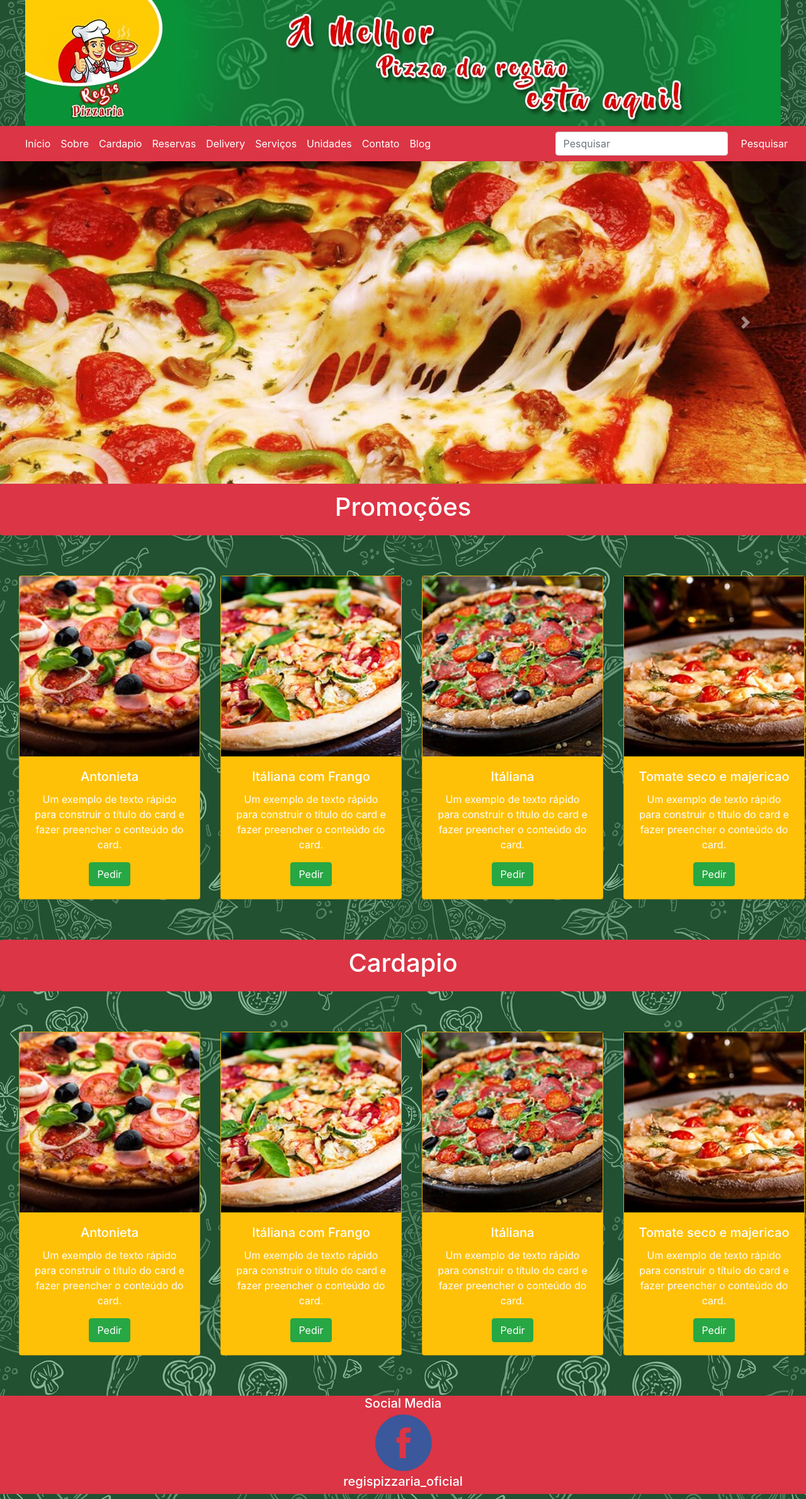
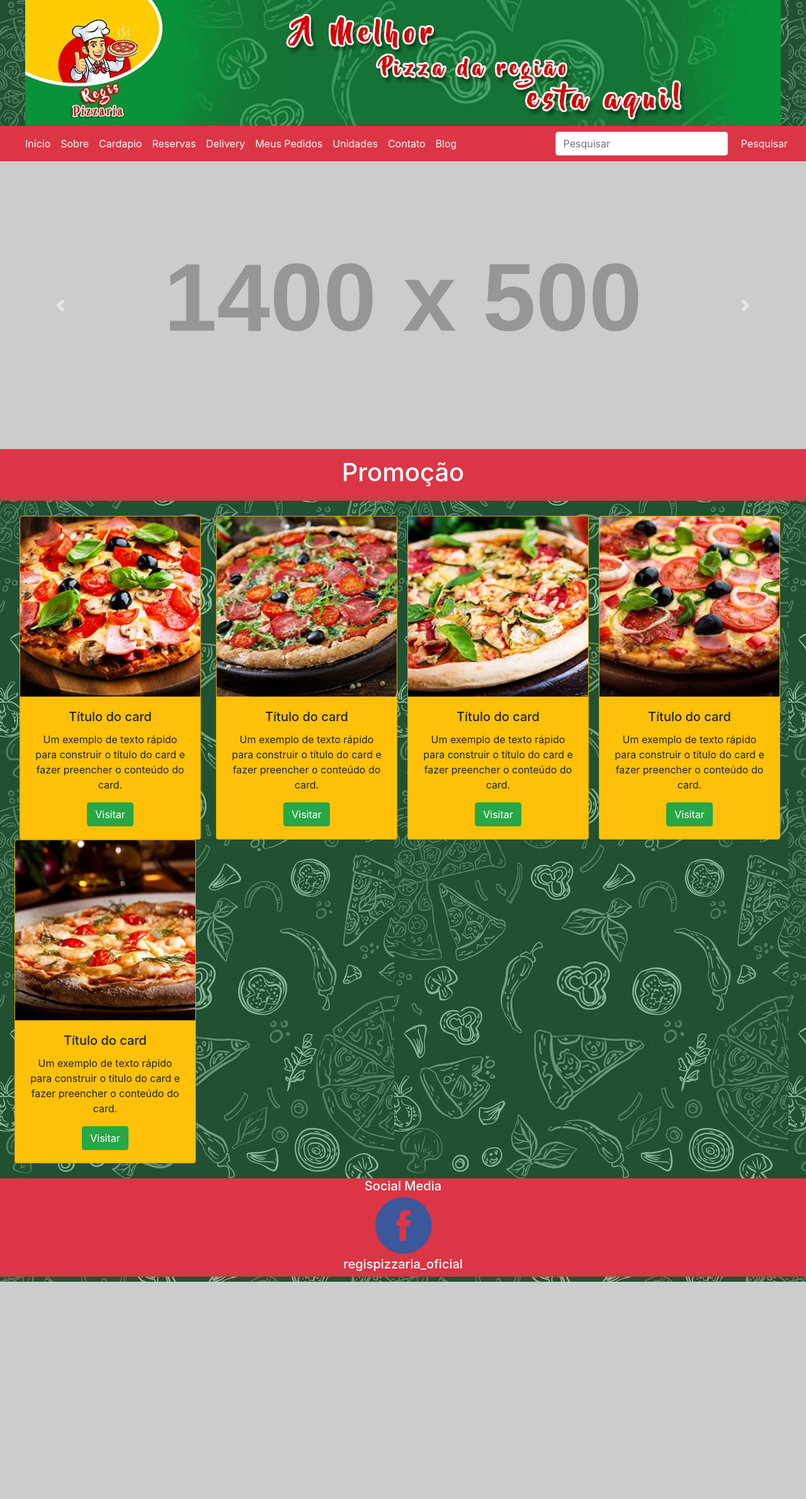
Before and after one commit to ReginaldoJLima/Projeto-Regis-Pizzaria, a PHP site: page / in a window 1280 px wide. Shown: the whole page at 63% size. After the commit the page ends 2035 px from the top, so only its background shows below. Run offline with PHP 8.4, Linux system fonts and the light colour scheme; grey boxes labelled with a size stand in for pictures from a placeholder-image service; some libraries are stand-ins or nearby versions.

Commit message:
Alualização final  do dia 22/10

```diff
--- a/index.php
+++ b/index.php
@@ -32,8 +32,8 @@ if (isset($_GET['pg'])) {
             include "paginas/delivery.php";
             break;
 
-        case 'servicos':
-            include "paginas/servicos.php";
+        case 'pedidos':
+            include "paginas/pedidos.php";
             break;
 
         case 'unidades':
--- a/paginas/includes/header.php
+++ b/paginas/includes/header.php
@@ -57,7 +57,7 @@
         </li>
 
         <li class="nav-item active">
-          <a class="nav-link" href="index.php?pg=servicos">Serviços <span class="sr-only">(current)</span></a>
+          <a class="nav-link" href="index.php?pg=pedidos">Meus Pedidos <span class="sr-only">(current)</span></a>
         </li>
 
         <li class="nav-item active">
--- a/paginas/inicial.php
+++ b/paginas/inicial.php
@@ -1,169 +1,94 @@
-<!-- Slide  -->
-
 <div id="carouselExampleControls" class="carousel slide" data-ride="carousel">
   <div class="carousel-inner">
     <div class="carousel-item active">
-      <img src="public/img/p1.jpg" class="d-block w-100" alt="...">
+      <img class="d-block w-100" src="http://placehold.it/1400x500" alt="Primeiro Slide">
     </div>
     <div class="carousel-item">
-      <img src="public/img/p2.jpg" class="d-block w-100" alt="...">
+      <img class="d-block w-100" src="http://placehold.it/1400x500" alt="Segundo Slide">
     </div>
     <div class="carousel-item">
-      <img src="public/img/p3.jpg" class="d-block w-100" alt="...">
+      <img class="d-block w-100" src="http://placehold.it/1400x500" alt="Terceiro Slide">
     </div>
   </div>
   <a class="carousel-control-prev" href="#carouselExampleControls" role="button" data-slide="prev">
     <span class="carousel-control-prev-icon" aria-hidden="true"></span>
-    <span class="sr-only">Previous</span>
+    <span class="sr-only">Anterior</span>
   </a>
   <a class="carousel-control-next" href="#carouselExampleControls" role="button" data-slide="next">
     <span class="carousel-control-next-icon" aria-hidden="true"></span>
-    <span class="sr-only">Next</span>
-  </a>
-
-</div>
-
-<!-- Barra promoção -->
-<div class="alert badge-danger text-center" role="alert">
-  <a href="#" class="alert-heading">
-    <h1>Promoções</h1>
+    <span class="sr-only">Próximo</span>
   </a>
 </div>
 
-<!-- Caixas de promoções -->
-<div class="container-fluid text-center">
-  <div class="row">
-    <div class="col-12">
-      <div class="cor">
+<!-- Pormoções -->
 
 
-        <!-- promoção 1 -->
+<div class="alert badge-danger text-center" role="alert">
+  <a href="#" class="alert-heading">
+    <h1>Promoção</h1>
+  </a>
+</div>
 
-        <div class="my-5 card-deck">
-          <div class="col-3">
-            <div class="card text-white bg-warning mb-3" style="width: 18rem;">
-              <img src="public/img/antonieta.jpg" alt="">
+<!-- ................... -->
+
+<div class="container-fluid text-center">
+
+  <div class="card-group my-4">
+    <div class="mx-3">
+      <div class="card bg-warning" style="width: 18rem;">
+        <img class="card-img-top" src="public/img/10.jpg" alt="Imagem de capa do card">
         <div class="card-body">
-                <h5 class="card-title">Antonieta</h5>
+          <h5 class="card-title">Título do card</h5>
           <p class="card-text">Um exemplo de texto rápido para construir o título do card e fazer preencher o conteúdo do card.</p>
-                <a href="index.php?pg=delivery" class="btn btn-success">Pedir</a>
+          <a href="#" class="btn btn-success">Visitar</a>
         </div>
       </div>
     </div>
 
-          <!-- promoção 2 -->
-
-          <div class="col-3">
-            <div class="card text-white bg-warning mb-3" style="width: 18rem;">
-              <img src="public/img/italianacomfrango.jpg" alt="">
+    <div class="mx-2">
+      <div class="card bg-warning" style="width: 18rem;">
+        <img class="card-img-top" src="public/img/11.jpg" alt="Imagem de capa do card">
         <div class="card-body">
-                <h5 class="card-title">Itáliana com Frango</h5>
+          <h5 class="card-title">Título do card</h5>
           <p class="card-text">Um exemplo de texto rápido para construir o título do card e fazer preencher o conteúdo do card.</p>
-                <a href="#" class="btn btn-success">Pedir</a>
+          <a href="#" class="btn btn-success">Visitar</a>
         </div>
       </div>
     </div>
 
-          <!-- promoção 3 -->
-
-          <div class="col-3">
-            <div class="card text-white bg-warning mb-3" style="width: 18rem;">
-              <img src="public/img/italiana.jpg" alt="">
+    <div class="mx-2">
+      <div class="card bg-warning" style="width: 18rem;">
+        <img class="card-img-top" src="public/img/12.jpg" alt="Imagem de capa do card">
         <div class="card-body">
-                <h5 class="card-title">Itáliana</h5>
+          <h5 class="card-title">Título do card</h5>
           <p class="card-text">Um exemplo de texto rápido para construir o título do card e fazer preencher o conteúdo do card.</p>
-                <a href="#" class="btn btn-success">Pedir</a>
+          <a href="#" class="btn btn-success">Visitar</a>
         </div>
       </div>
     </div>
 
-          <!-- promoção 4 -->
-
-          <div class="col-3">
-            <div class="card text-white bg-warning mb-3" style="width: 18rem;">
-              <img src="public/img/tomatesecocommajericao.jpg" alt="">
+    <div class="mx-2">
+      <div class="card bg-warning" style="width: 18rem;">
+        <img class="card-img-top" src="public/img/13.jpg" alt="Imagem de capa do card">
         <div class="card-body">
-                <h5 class="card-title">Tomate seco e majericao</h5>
+          <h5 class="card-title">Título do card</h5>
           <p class="card-text">Um exemplo de texto rápido para construir o título do card e fazer preencher o conteúdo do card.</p>
-                <a href="#" class="btn btn-success">Pedir</a>
+          <a href="#" class="btn btn-success">Visitar</a>
         </div>
       </div>
     </div>
-        </div>
+
+
+    <div class="mx-2">
+      <div class="card bg-warning" style="width: 18rem;">
+        <img class="card-img-top" src="public/img/14.jpg" alt="Imagem de capa do card">
+        <div class="card-body">
+          <h5 class="card-title">Título do card</h5>
+          <p class="card-text">Um exemplo de texto rápido para construir o título do card e fazer preencher o conteúdo do card.</p>
+          <a href="#" class="btn btn-success">Visitar</a>
         </div>
       </div>
     </div>
   </div>
 
-<!-- Barra Cardapio -->
-
-<div class="alert badge-danger text-center" role="alert">
-  <a href="#" class="alert-heading">
-    <h1>Cardapio</h1>
-  </a>
 </div>
-
-<!-- Caixas de cardapio -->
-<div class="container-fluid text-center">
-  <div class="row">
-    <div class="col-12">
-      <div class="cor">
-
-
-        <!-- cardapio 1 -->
-
-        <div class="my-5 card-deck">
-          <div class="col-3">
-            <div class="card text-white bg-warning mb-3" style="width: 18rem;">
-              <img src="public/img/antonieta.jpg" alt="">
-              <div class="card-body">
-                <h5 class="card-title">Antonieta</h5>
-                <p class="card-text">Um exemplo de texto rápido para construir o título do card e fazer preencher o conteúdo do card.</p>
-                <a href="#" class="btn btn-success">Pedir</a>
-              </div>
-            </div>
-          </div>
-
-          <!-- cardapio 2 -->
-
-          <div class="col-3">
-            <div class="card text-white bg-warning mb-3" style="width: 18rem;">
-              <img src="public/img/italianacomfrango.jpg" alt="">
-              <div class="card-body">
-                <h5 class="card-title">Itáliana com Frango</h5>
-                <p class="card-text">Um exemplo de texto rápido para construir o título do card e fazer preencher o conteúdo do card.</p>
-                <a href="#" class="btn btn-success">Pedir</a>
-              </div>
-            </div>
-          </div>
-
-          <!-- cardapio 3 -->
-
-          <div class="col-3">
-            <div class="card text-white bg-warning mb-3" style="width: 18rem;">
-              <img src="public/img/italiana.jpg" alt="">
-              <div class="card-body">
-                <h5 class="card-title">Itáliana</h5>
-                <p class="card-text">Um exemplo de texto rápido para construir o título do card e fazer preencher o conteúdo do card.</p>
-                <a href="#" class="btn btn-success">Pedir</a>
-              </div>
-            </div>
-          </div>
-
-          <!-- cardapio 4 -->
-
-          <div class="col-3">
-            <div class="card text-white bg-warning mb-3" style="width: 18rem;">
-              <img src="public/img/tomatesecocommajericao.jpg" alt="">
-              <div class="card-body">
-                <h5 class="card-title">Tomate seco e majericao</h5>
-                <p class="card-text">Um exemplo de texto rápido para construir o título do card e fazer preencher o conteúdo do card.</p>
-                <a href="#" class="btn btn-success">Pedir</a>
-              </div>
-            </div>
-          </div>
-        </div>
-      </div>
-    </div>
-  </div>
-</div>
```
Also changed, not shown: paginas/cardapio.php (+333 -1 lines), paginas/pedidos.php (added, +48 -0 lines), paginas/servicos.php (deleted, +0 -55 lines), public/img/10.jpg (renamed from public/img/italian.jpg), public/img/11.jpg (renamed from public/img/italiana.jpg), public/img/12.jpg (renamed from public/img/italianacomfrango.jpg), public/img/13.jpg (renamed from public/img/antonieta.jpg), public/img/14.jpg (renamed from public/img/tomatesecocommajericao.jpg). Lines whose indentation alone changed are shown as unchanged.
